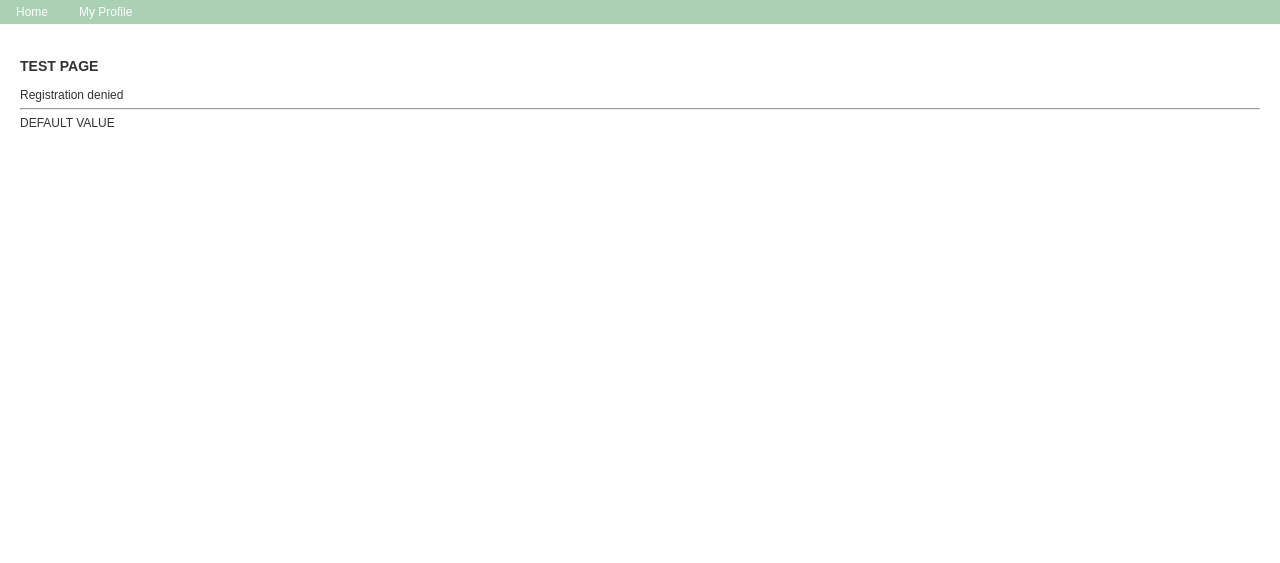
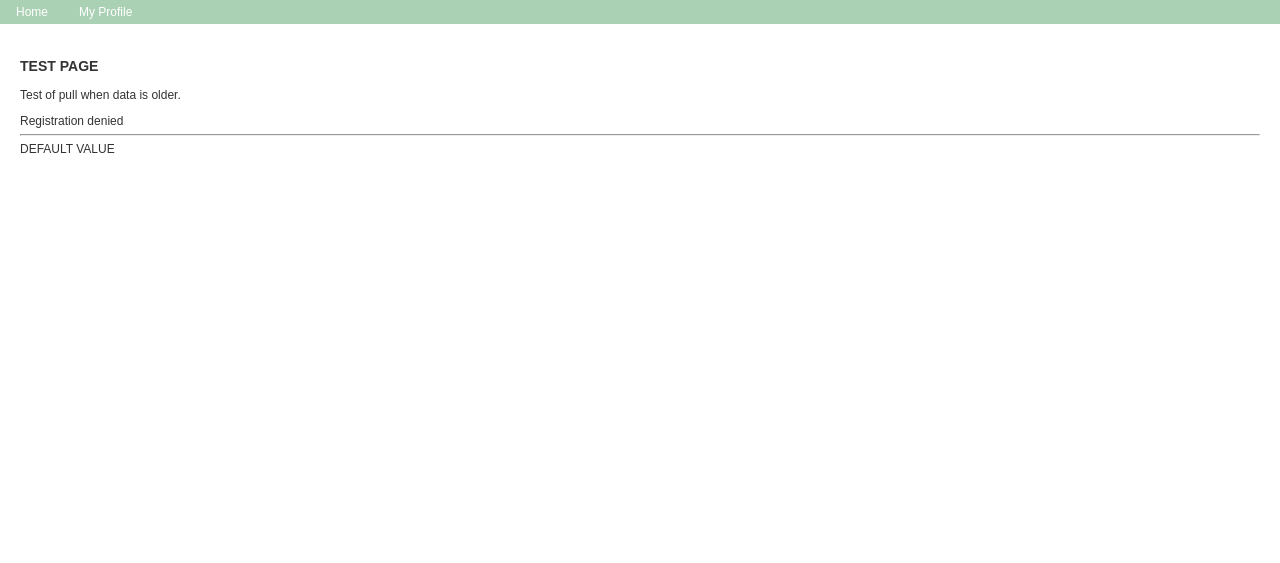
Before and after one commit to GibsonStudio/NatureTrail, a CodeIgniter app: page /ntrail/index.php/debug/test in a window 1280 px wide. Shown: the part 80-643 px from the top of the page. Run offline with CodeIgniter, Linux system fonts and the light colour scheme; data comes from the database, SQL or seed files in the repository.

Commit message:
commit test

```diff
--- a/application/views/debug/test.php
+++ b/application/views/debug/test.php
@@ -1,4 +1,6 @@
 <h3>TEST PAGE</h3>
+
+<p>Test of pull when data is older.</p>
 
 <?php
 
```
